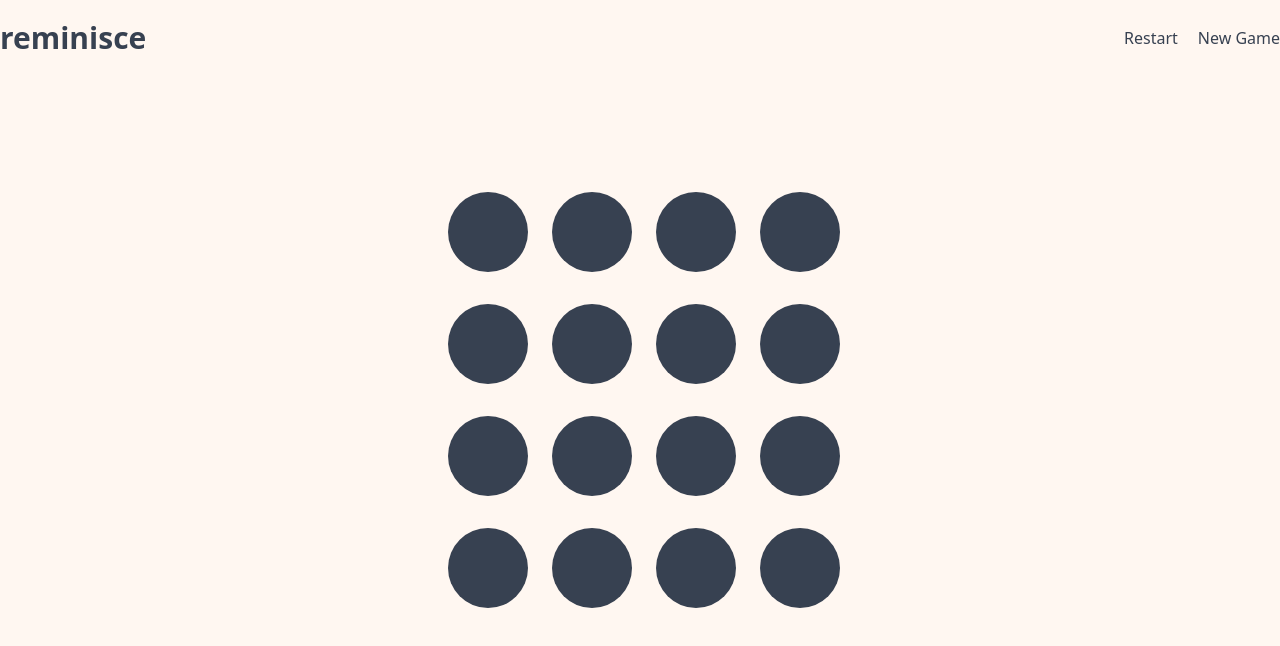
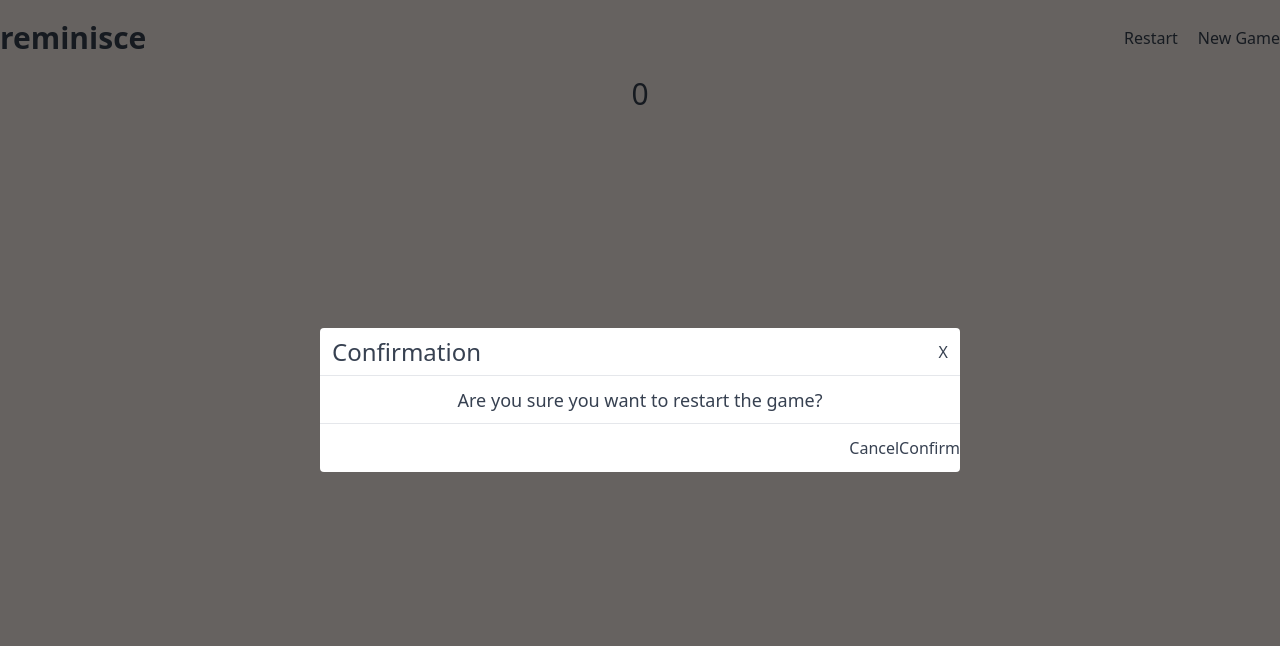
Before and after one commit to eyedent1ty/reminisce, a Nuxt app: page / in a window 1280 px wide. Shown: the top 646 px of the page. Built offline with nearby package versions, Linux system fonts and the light colour scheme.

Commit message:
created a modal

```diff
--- /dev/null
+++ b/components/Modal.vue
@@ -0,0 +1,20 @@
+<template>
+  <div class="absolute bg-black opacity-60 top-0 left-0 right-0 bottom-0"></div>
+  <div
+    class="bg-white rounded w-1/2 max-w-2xl max-h-40 z-50 absolute top-1/2 left-1/2 -translate-x-1/2 -translate-y-1/2"
+  >
+    <header class="flex justify-between items-center min-h-12 px-3 border-b">
+      <h3 class="text-2xl">Confirmation</h3>
+      <button type="button">X</button>
+    </header>
+    <main
+      class="text-lg text-center border-b flex items-center justify-center min-h-12"
+    >
+      Are you sure you want to restart the game?
+    </main>
+    <footer class="flex justify-end items-center min-h-12">
+      <button>Cancel</button>
+      <button>Confirm</button>
+    </footer>
+  </div>
+</template>
--- /dev/null
+++ b/components/TheTimer.vue
@@ -0,0 +1,14 @@
+<template>
+  <h3 class="text-center text-3xl">
+    {{ time }}
+  </h3>
+</template>
+
+<script setup lang="ts">
+defineProps({
+  time: {
+    type: Number,
+    required: true
+  }
+});
+</script>
--- a/pages/index.vue
+++ b/pages/index.vue
@@ -1,4 +1,18 @@
 <template>
   <TheHeader />
-  <NodeList />
+  <TheTimer :time="time" />
+  <!-- <NodeList /> -->
+  <Modal />
 </template>
+
+<script setup lang="ts">
+const time = ref(0);
+
+onMounted(() => {
+  setTimeout(() => {
+    setInterval(() => {
+      time.value++;
+    }, 1000);
+  }, 5000);
+});
+</script>
```
